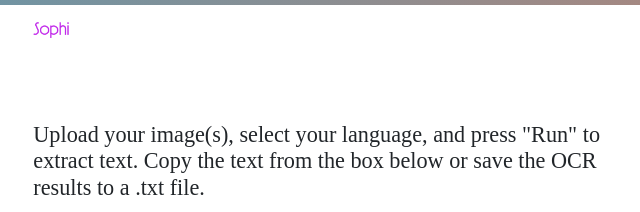
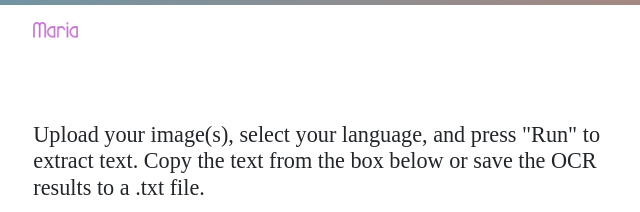
Before and after one commit to YceeTheTECHie/Maria-, a website: page html/action.html in a window 1280 px wide. Shown: the top 212 px of the page, 0-640 px from the left. Drawn offline with nearby package versions, Linux system fonts and the light colour scheme.

Commit message:
Add files via upload

```diff
--- a/html/action.html
+++ b/html/action.html
@@ -14,7 +14,7 @@
 		<div class="nav-wrapper">
 		<div class="grad-bar"></div>
 		<nav class="navbar">
-		<img  class ="logo-icon" src="../images/logo_file.png" width="auto"/>
+		<img  class ="logo-icon" src="../images/maria.png" width="auto"/>
 		  <!-- <img src="https:/ /upload.wikimedia.org/wikipedia/en/thumb/c/c8/Bluestar_%28bus_company%29_logo.svg/1280px-Bluestar_%28bus_company%29_logo.svg.png" alt="Company Logo"> -->
 		  <div class="menu-toggle" id="mobile-menu">
 			<span class="bar"></span>
```
Also changed, not shown: html/index.html (+2 -2 lines), images/maria.png (added).
